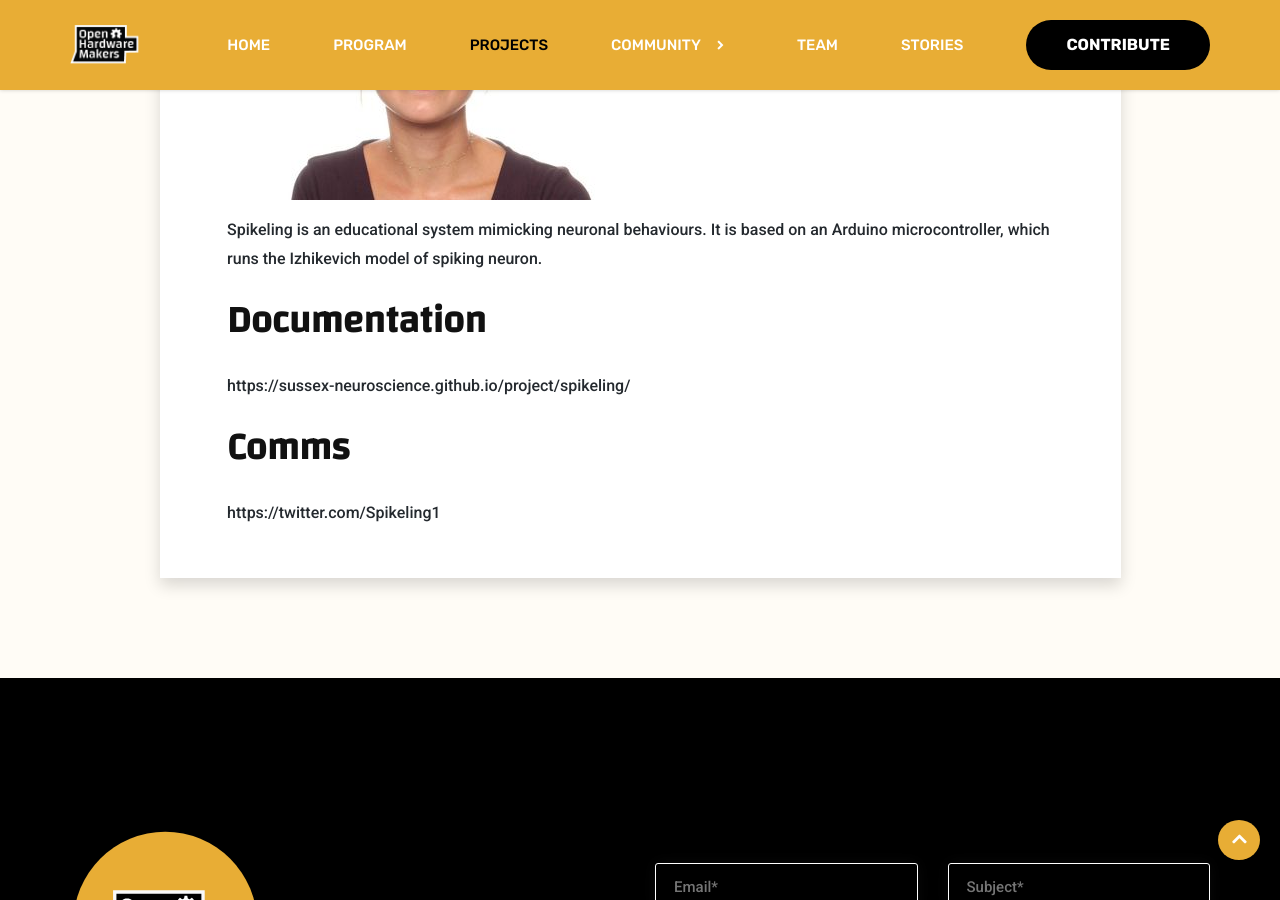
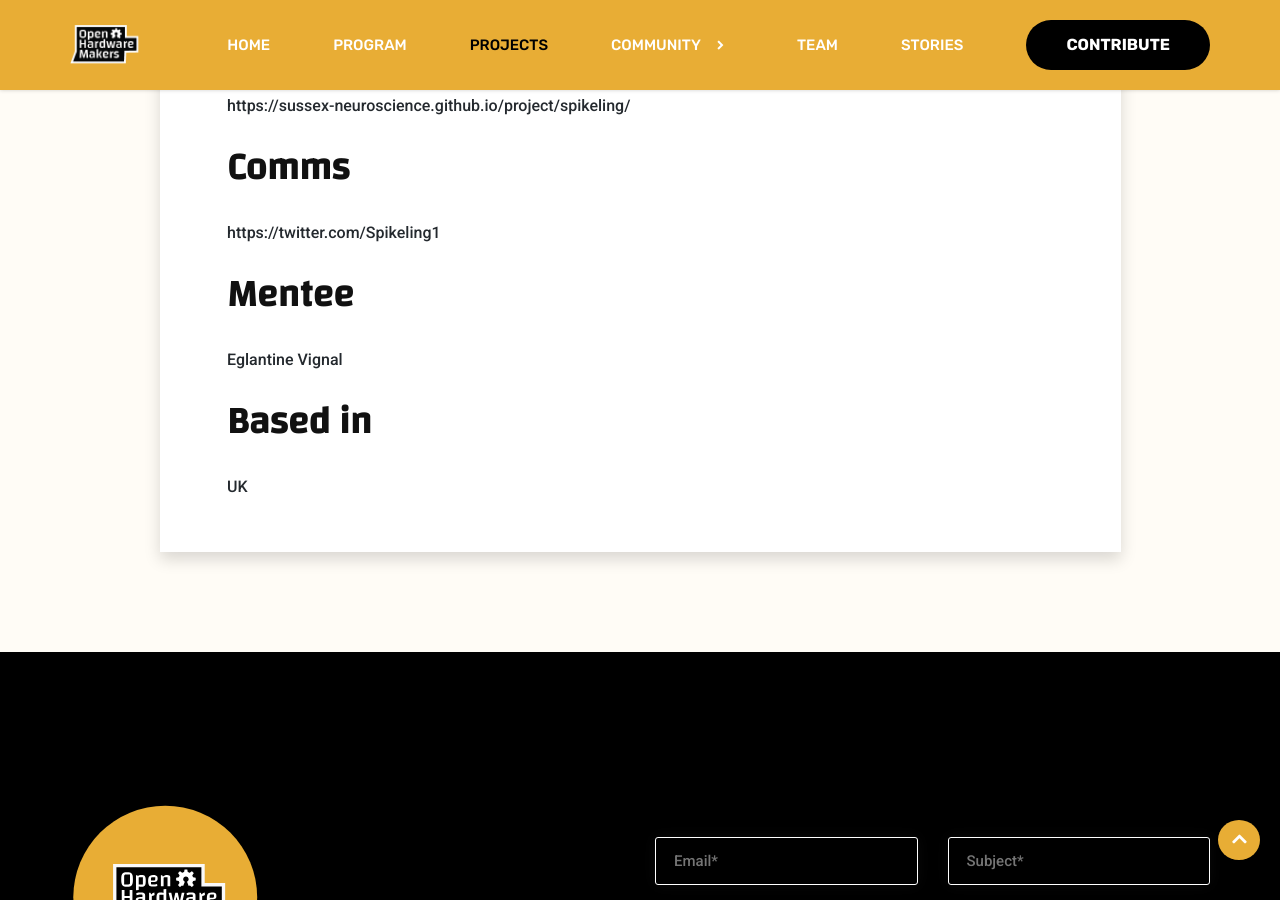
Before and after one commit to ohwmakers/ohwmakers-website, a Jekyll site: the page built from collections/_projects/spikeling.md, in a window 1280 px wide and 900 px high, scrolled down 807 px. Built offline with Jekyll 4.4.1, drawn with Linux system fonts in a browser that asks for light colours.

Commit message:
Update spikeling.md

```diff
--- a/collections/_projects/spikeling.md
+++ b/collections/_projects/spikeling.md
@@ -14,8 +14,6 @@ tags:
 
 # Spikeling
 
-![Team picture](/assets/images/project/eglantine.jpg)
-
 Spikeling is an educational system mimicking neuronal behaviours. It is based on an Arduino microcontroller, which runs the Izhikevich model of spiking neuron.
 
 ## Documentation
@@ -25,3 +23,11 @@ https://sussex-neuroscience.github.io/project/spikeling/
 ## Comms
 
 https://twitter.com/Spikeling1
+
+## Mentee
+
+Eglantine Vignal
+
+## Based in
+
+UK
```
